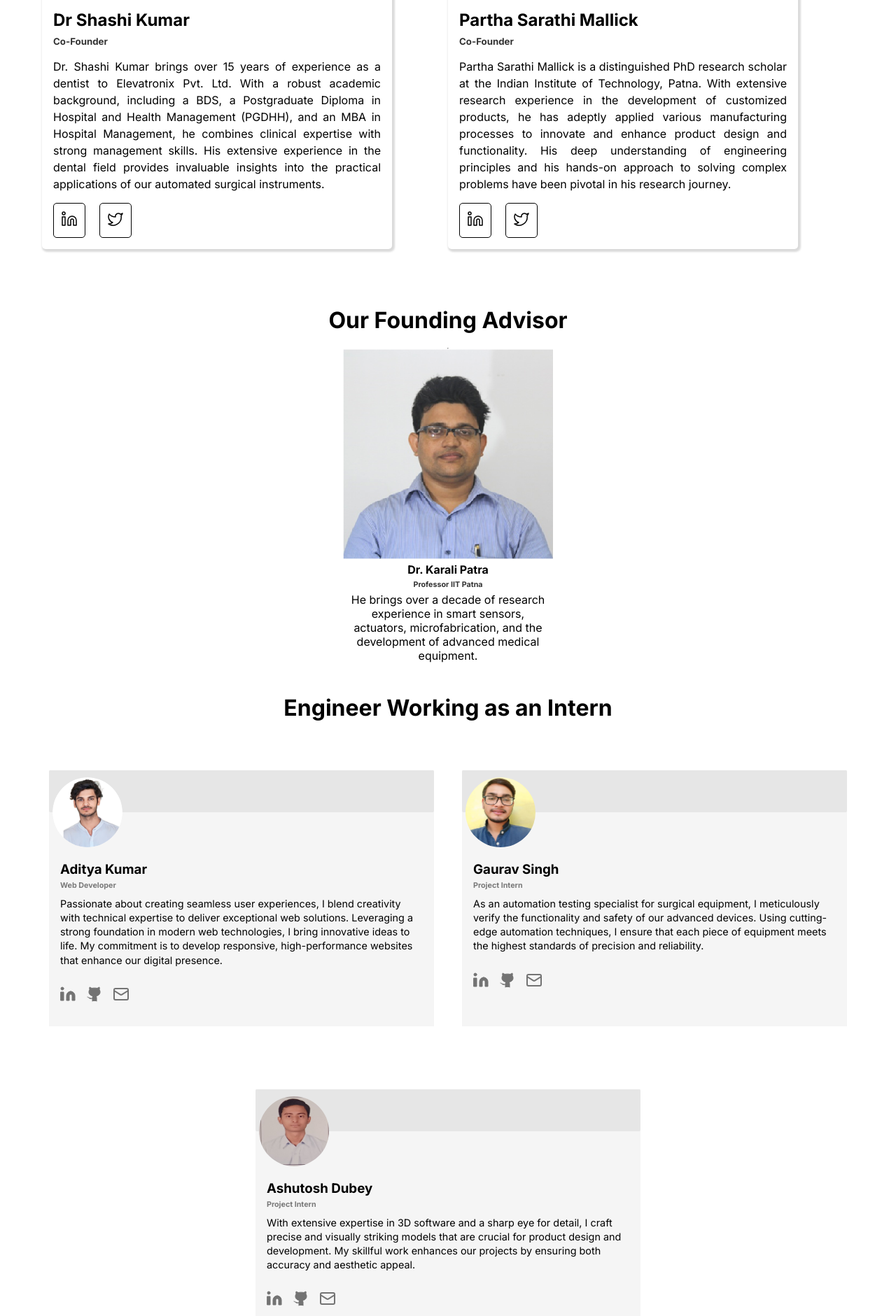
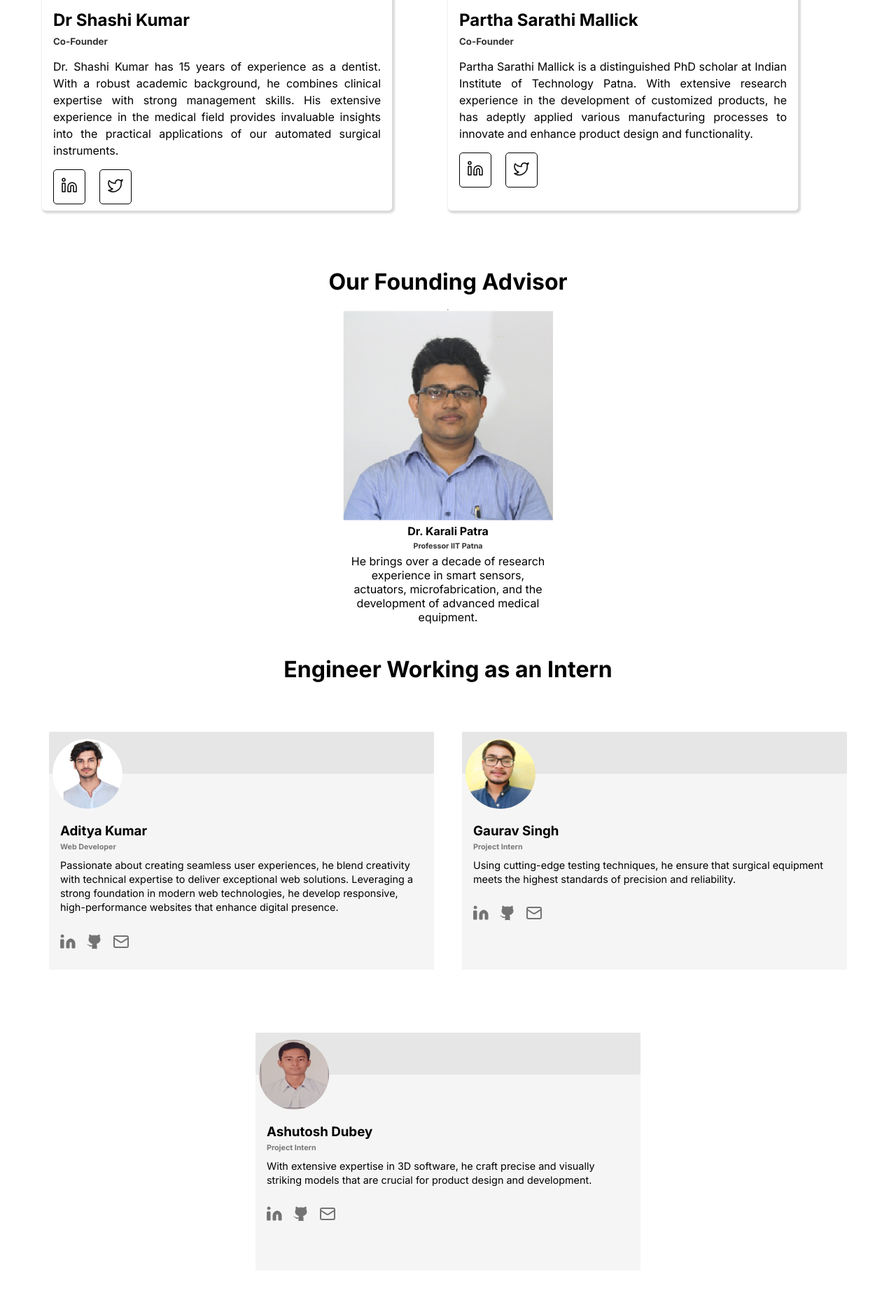
Before and after one commit to Elevatronix-IITP/website, a Next.js app: page /ourteam in a window 1280 px wide. Shown: the part 919-2800 px from the top of the page at 70% size. Built offline with nearby package versions, Linux system fonts and the light colour scheme.

Commit message:
changes in our team section

```diff
--- a/app/components/Director.tsx
+++ b/app/components/Director.tsx
@@ -11,7 +11,7 @@ const Director = () => {
           ImageSrc="/asset/new.jpg"
           ImageAlt="Dr Shashi Kumar"
           name="Dr Shashi Kumar"
-          description="Dr. Shashi Kumar brings over 15 years of experience as a dentist to Elevatronix Pvt. Ltd. With a robust academic background, including a BDS, a Postgraduate Diploma in Hospital and Health Management (PGDHH), and an MBA in Hospital Management, he combines clinical expertise with strong management skills. His extensive experience in the dental field provides invaluable insights into the practical applications of our automated surgical instruments."
+          description="Dr. Shashi Kumar has 15 years of experience as a dentist. With a robust academic background, he combines clinical expertise with strong management skills. His extensive experience in the medical field provides invaluable insights into the practical applications of our automated surgical instruments."
           position="Co-Founder"
           linkedin="https://www.linkedin.com/in/dr-shashi-kumar-36832445/"
           twitter_link="#"
@@ -20,7 +20,7 @@ const Director = () => {
           ImageSrc="/asset/Partha sarthi.jpg"
           ImageAlt="Partha Sarathi Mallick"
           name="Partha Sarathi Mallick"
-          description="Partha Sarathi Mallick is a distinguished PhD research scholar at the Indian Institute of Technology, Patna. With extensive research experience in the development of customized products, he has adeptly applied various manufacturing processes to innovate and enhance product design and functionality. His deep understanding of engineering principles and his hands-on approach to solving complex problems have been pivotal in his research journey."
+          description="Partha Sarathi Mallick is a distinguished PhD scholar at Indian Institute of Technology Patna. With extensive research experience in the development of customized products, he has adeptly applied various manufacturing processes to innovate and enhance product design and functionality."
           position="Co-Founder"
           linkedin="https://www.linkedin.com/in/8981196700/"
           twitter_link="https://x.com/PSMALLICK96700"
--- a/app/components/DirectorCard.module.css
+++ b/app/components/DirectorCard.module.css
@@ -1,5 +1,6 @@
 .Dcard {
   max-width: 500px;
+  height: 670px;
   padding: 1rem;
   box-shadow: 1px;
   background-color: hsl(0, 0%, 100%);
--- a/app/components/Footer.tsx
+++ b/app/components/Footer.tsx
@@ -77,7 +77,10 @@ const Footer = () => {
               <h3>Follow Us</h3>
               <ul>
                 <li>
-                  <a href="">
+                  <a
+                    href="https://www.facebook.com/profile.php?id=61564394009360"
+                    target="blank"
+                  >
                     <div className={style.icons_bg}>
                       <Facebook />
                     </div>
--- a/app/components/OurExpertise.tsx
+++ b/app/components/OurExpertise.tsx
@@ -27,7 +27,7 @@ function OurExpertise() {
         <Card
           imageSrc="/asset/doctor.svg"
           imageAlt="other"
-          title="Top Global Medical practitioner and retails Giants"
+          title="Strong Clientele that include medical practitioners and retails giants"
           description="Building responsive and modern web applications. Building responsive and modern web applications."
         />
       </div>
--- a/app/components/OurTeam.tsx
+++ b/app/components/OurTeam.tsx
@@ -10,7 +10,7 @@ const OurTeam = () => {
         ImageAlt="Aditya Pic"
         name="Aditya Kumar"
         position="Web Developer"
-        description="Passionate about creating seamless user experiences, I blend creativity with technical expertise to deliver exceptional web solutions. Leveraging a strong foundation in modern web technologies, I bring innovative ideas to life. My commitment is to develop responsive, high-performance websites that enhance our digital presence."
+        description="Passionate about creating seamless user experiences, he blend creativity with technical expertise to deliver exceptional web solutions. Leveraging a strong foundation in modern web technologies, he develop responsive, high-performance websites that enhance digital presence."
         Linkedin_link="https://www.linkedin.com/in/adityagecv21/"
         github_link="https://github.com/adityagecv"
         mail="mailto:aditya.gecv21@gmail.com"
@@ -20,7 +20,7 @@ const OurTeam = () => {
         ImageAlt="Gaurav Pic"
         name="Gaurav Singh"
         position="Project Intern"
-        description="As an automation testing specialist for surgical equipment, I meticulously verify the functionality and safety of our advanced devices. Using cutting-edge automation techniques, I ensure that each piece of equipment meets the highest standards of precision and reliability."
+        description="Using cutting-edge testing techniques, he ensure that surgical equipment meets the highest standards of precision and reliability."
         Linkedin_link="https://www.linkedin.com/in/gaurav-singh-9a7399253/"
         github_link="#"
         mail="mailto:gaurav325r@gmail.com"
@@ -30,7 +30,7 @@ const OurTeam = () => {
         ImageAlt="Ashutosh Dubey"
         name="Ashutosh Dubey"
         position="Project Intern"
-        description="With extensive expertise in 3D software and a sharp eye for detail, I craft precise and visually striking models that are crucial for product design and development. My skillful work enhances our projects by ensuring both accuracy and aesthetic appeal. "
+        description="With extensive expertise in 3D software, he craft precise and visually striking models that are crucial for product design and development."
         Linkedin_link="https://www.linkedin.com/in/ashutosh-dubey-a4435322b/"
         github_link="#"
         mail="mailto:akdubey1796082@gmail.com"
--- a/app/components/OurTeamCard.module.css
+++ b/app/components/OurTeamCard.module.css
@@ -6,7 +6,7 @@
 }
 .our_team_card_wrapper {
   max-width: 550px;
-  height: 365.78px;
+  height: 340px;
   background-color: #b7b7b725;
 }
 .bg {
@@ -33,11 +33,7 @@
 .text {
   padding: 1rem;
 }
-/* @media screen and (max-width: 772px) {
-  .our_team_card {
-    width: 350px;
-  }
-} */
+
 .socialIcon {
   padding: 10px;
 }
--- a/app/products/page.tsx
+++ b/app/products/page.tsx
@@ -31,7 +31,7 @@ const Product = () => {
         <ProductCard
           src="/asset/Microscope.jpg"
           Product="Portable Microscope"
-          texts="Design and develop a portable digital microscope setup that allows one-handed operation and dynamic magnification adjustment, enhancing dentist mobility and comfort while integrating advanced digital imaging technology for real-time collaboration."
+          texts="A portable digital microscope allows one-handed operation and dynamic magnification adjustment, enhancing dentist mobility and comfort while integrating advanced digital imaging technology for real-time collaboration."
         />
         <ProductCard
           src="/asset/Eye_care.svg"
```
